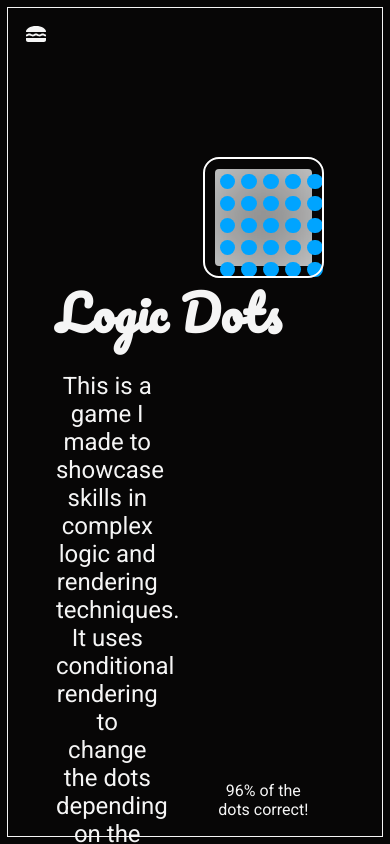
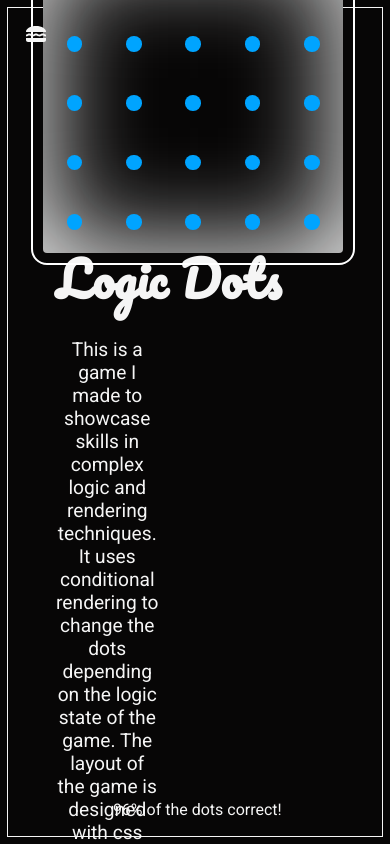
Before and after one commit to PxPerfectMike/portfolio, a React (Create React App) app: page / in a window 390 px wide. Built offline with nearby package versions, Linux system fonts and the light colour scheme.

Commit message:
create media query for 1200px

```diff
--- a/src/Components/Game.css
+++ b/src/Components/Game.css
@@ -5,8 +5,8 @@
 	gap: 0.4rem;
 
 	position: fixed;
-	top: 20vh;
-	right: 20vw;
+	bottom: 30vh;
+	right: 16vw;
 
 	width: 25vw;
 	height: 25vw;
@@ -57,6 +57,7 @@
 .coin {
 	display: flex;
 	text-align: center;
+	font-size: 1vw;
 	align-items: center;
 	justify-content: center;
 	font-family: 'Franklin Gothic Medium', 'Arial Narrow', Arial, sans-serif;
@@ -65,14 +66,14 @@
 .winPerc {
 	font-family: 'Roboto', sans-serif;
 	position: fixed;
-	width: 25vw;
+	width: 24vw;
 	bottom: 22vh;
-	right: 20vw;
+	right: 17vw;
 	color: #f5f5f5;
 	text-align: center;
-	font-size: 2.8rem;
+	font-size: 2.4vw;
 	margin: auto;
-	padding: auto;
+	white-space: nowrap;
 }
 
 .gameInfo {
@@ -80,7 +81,7 @@
 	width: 35vw;
 	height: 25vw;
 	position: fixed;
-	top: 30vh;
+	top: 26vh;
 	left: 10vw;
 	text-align: center;
 }
@@ -100,6 +101,25 @@
 	margin: 2vh;
 }
 
+@media screen and (max-width: 1200px) {
+	.gameInfo p {
+		font-size: 1.2rem;
+	}
+	.container {
+		bottom: 40vh;
+		right: 12vw;
+		padding: 0.6rem;
+		width: 300px;
+		height: 300px;
+	}
+	.winPerc {
+		right: 13vw;
+		bottom: 34vh;
+		width: 284px;
+		font-size: 1.7rem;
+	}
+}
+
 @media screen and (max-width: 600px) {
 	.container {
 		border-radius: 4px;
--- a/src/Components/Game.jsx
+++ b/src/Components/Game.jsx
@@ -33,9 +33,9 @@ function Game() {
 	const [gameObj23, setGameobj23] = useState(initState[0]);
 	const [gameObj24, setGameobj24] = useState(initState[0]);
 
-	const [winPercentage, setWinPercentage] = useState(100);
 	const [won, setWon] = useState(false);
 	const [per, setPer] = useState(0);
+	const [winPercentage, setWinPercentage] = useState(per);
 
 	let winState = [
 		[1, 0, 0, 0, 0, 0, 0, 0, 0, 0, 0, 0, 0, 0, 0, 0, 0, 0, 0, 0, 0, 0, 0, 0, 0],
@@ -1841,7 +1841,13 @@ function Game() {
 					)}
 					{!won && winPercentage === 0 && (
 						<>
-							<p>Really.... 0% Correct?</p>
+							<motion.p
+								initial={{ opacity: 0 }}
+								animate={{ opacity: 1 }}
+								transition={{ duration: 1 }}
+							>
+								Really.... 0% Correct?
+							</motion.p>
 						</>
 					)}
 					{won && (
--- a/src/Components/Navbar.jsx
+++ b/src/Components/Navbar.jsx
@@ -21,7 +21,7 @@ function Navbar() {
 					justifyContent: 'space-evenly',
 					position: 'fixed',
 					bottom: '2vw',
-					width: '98vw',
+					width: '96vw',
 					backgroundColor: 'transparent',
 				}}
 			>
```
